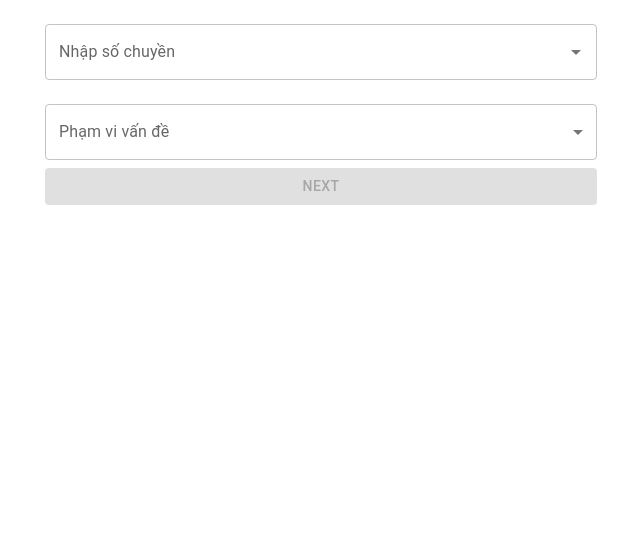
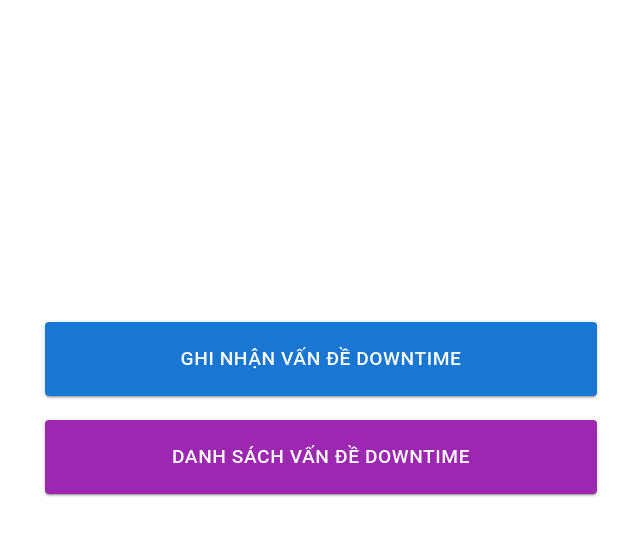
Before and after one commit to avataraand76/issue-logger, a React (Create React App) app: page / in a window 1280 px wide. Shown: the top 536 px of the page, without its empty margins (319-959 px from the left). Built offline with nearby package versions, Linux system fonts and the light colour scheme.

Commit message:
remake homepage, add report-issue-page

```diff
--- a/src/pages/HomePage.js
+++ b/src/pages/HomePage.js
@@ -1,101 +1,57 @@
 // src/pages/HomePage.js
 import React from "react";
 import { useNavigate } from "react-router-dom";
-import {
-  Container,
-  Button,
-  TextField,
-  Autocomplete,
-  MenuItem,
-} from "@mui/material";
-import { useFormContext } from "../context/FormContext";
+import { Container, Button, Box } from "@mui/material";
+import { styled } from "@mui/system";
+
+const AnimatedButton = styled(Button)(({ theme }) => ({
+  padding: "20px 0",
+  fontSize: "1.2rem",
+  transition: "all 0.3s ease-in-out",
+  "&:hover": {
+    transform: "scale(1.05)",
+    boxShadow: "0 4px 20px rgba(0, 0, 0, 0.25)",
+  },
+}));
 
 const HomePage = () => {
-  const { formData, updateFormData } = useFormContext();
   const navigate = useNavigate();
 
-  // Danh sách các số chuyền và nhãn của chúng
-  const lineNumbers = Array.from({ length: 40 }, (_, i) => ({
-    value: i + 1,
-    label: i + 1 === 14 ? "Line 20.01" : `Line ${i + 1}`,
-  }));
+  const handleReportIssue = () => {
+    navigate("/report-issue");
+  };
 
-  const scopes = [
-    { value: "Máy móc", label: "Máy móc" },
-    { value: "Con người", label: "Con người" },
-    { value: "Nguyên phụ liệu", label: "Nguyên phụ liệu" },
-    { value: "Phương pháp", label: "Phương pháp" },
-    { value: "Khác", label: "Khác" },
-  ];
-
-  const handleNext = () => {
-    if (!formData.lineNumber || !formData.scope) return;
-    switch (formData.scope) {
-      case "Máy móc":
-        navigate("/machinery");
-        break;
-      case "Con người":
-        navigate("/people");
-        break;
-      case "Nguyên phụ liệu":
-        navigate("/materials");
-        break;
-      case "Phương pháp":
-        navigate("/method");
-        break;
-      case "Khác":
-        navigate("/other");
-        break;
-      default:
-        break;
-    }
+  const handleIssueList = () => {
+    navigate("/issue-list");
   };
 
   return (
     <Container maxWidth="sm">
-      <Autocomplete
-        options={lineNumbers}
-        getOptionLabel={(option) => option.label}
-        onChange={(event, newValue) => {
-          updateFormData({ lineNumber: newValue ? newValue.label : "" });
-        }}
-        value={
-          lineNumbers.find((ln) => ln.label === formData.lineNumber) || null
-        }
-        renderInput={(params) => (
-          <TextField
-            {...params}
-            label="Nhập số chuyền"
-            variant="outlined"
-            fullWidth
-            margin="normal"
-          />
-        )}
-      />
-      <TextField
-        select
-        label="Phạm vi vấn đề"
-        value={formData.scope}
-        onChange={(e) => updateFormData({ scope: e.target.value })}
-        variant="outlined"
-        fullWidth
-        margin="normal"
+      <Box
+        display="flex"
+        flexDirection="column"
+        justifyContent="center"
+        alignItems="center"
+        minHeight="100vh"
       >
-        {scopes.map((scopeOption) => (
-          <MenuItem key={scopeOption.value} value={scopeOption.value}>
-            {scopeOption.label}
-          </MenuItem>
-        ))}
-      </TextField>
-      <Button
-        variant="contained"
-        color="primary"
-        fullWidth
-        onClick={handleNext}
-        disabled={!formData.lineNumber || !formData.scope}
-      >
-        Next
-      </Button>
+        <AnimatedButton
+          variant="contained"
+          color="primary"
+          fullWidth
+          onClick={handleReportIssue}
+          sx={{ mb: 3 }}
+        >
+          GHI NHẬN VẤN ĐỀ DOWNTIME
+        </AnimatedButton>
+        <AnimatedButton
+          variant="contained"
+          color="secondary"
+          fullWidth
+          onClick={handleIssueList}
+        >
+          DANH SÁCH VẤN ĐỀ DOWNTIME
+        </AnimatedButton>
+      </Box>
     </Container>
   );
 };
--- a/src/pages/MachineryPage.js
+++ b/src/pages/MachineryPage.js
@@ -4,6 +4,7 @@ import { useNavigate } from "react-router-dom";
 import {
   Container,
   TextField,
+  Typography,
   Button,
   MenuItem,
   Autocomplete,
@@ -38,10 +39,13 @@ const MachineryPage = () => {
 
   return (
     <Container maxWidth="sm">
+      <Typography variant="h5" gutterBottom>
+        VẤN ĐỀ LIÊN QUAN ĐẾN MÁY MÓC
+      </Typography>
       <form onSubmit={handleSubmit}>
         <TextField
           select
-          label="Chủng loại thiết bị"
+          label="Chọn loại thiết bị"
           value={formData.machineryType}
           onChange={(e) => updateFormData({ machineryType: e.target.value })}
           variant="outlined"
--- a/src/pages/MachineryRemediationPage.js
+++ b/src/pages/MachineryRemediationPage.js
@@ -34,7 +34,7 @@ const MachineryRemediationPage = () => {
   return (
     <Container maxWidth="sm">
       <Typography variant="h5" gutterBottom>
-        Hành động khắc phục
+        HÀNH ĐỘNG KHẮC PHỤC
       </Typography>
       <form onSubmit={handleSubmit}>
         <FormControl component="fieldset" fullWidth margin="normal">
@@ -98,7 +98,7 @@ const MachineryRemediationPage = () => {
           onClick={() => navigate(-1)}
           style={{ marginTop: "10px" }}
         >
-          Quay lại
+          Back
         </Button>
       </form>
     </Container>
--- /dev/null
+++ b/src/pages/ReportIssuePage.js
@@ -0,0 +1,116 @@
+// src/pages/ReportIssuePage.js
+import React from "react";
+import { useNavigate } from "react-router-dom";
+import {
+  Container,
+  Button,
+  TextField,
+  Typography,
+  Autocomplete,
+  MenuItem,
+} from "@mui/material";
+import { useFormContext } from "../context/FormContext";
+
+const ReportIssuePage = () => {
+  const { formData, updateFormData } = useFormContext();
+  const navigate = useNavigate();
+
+  // Danh sách các số chuyền và nhãn của chúng
+  const lineNumbers = Array.from({ length: 40 }, (_, i) => ({
+    value: i + 1,
+    label: i + 1 === 14 ? "Line 20.01" : `Line ${i + 1}`,
+  }));
+
+  const scopes = [
+    { value: "Máy móc", label: "Máy móc" },
+    { value: "Con người", label: "Con người" },
+    { value: "Nguyên phụ liệu", label: "Nguyên phụ liệu" },
+    { value: "Phương pháp", label: "Phương pháp" },
+    { value: "Khác", label: "Khác" },
+  ];
+
+  const handleNext = () => {
+    if (!formData.lineNumber || !formData.scope) return;
+    switch (formData.scope) {
+      case "Máy móc":
+        navigate("/machinery");
+        break;
+      case "Con người":
+        navigate("/people");
+        break;
+      case "Nguyên phụ liệu":
+        navigate("/materials");
+        break;
+      case "Phương pháp":
+        navigate("/method");
+        break;
+      case "Khác":
+        navigate("/other");
+        break;
+      default:
+        break;
+    }
+  };
+
+  return (
+    <Container maxWidth="sm">
+      <Typography variant="h5" gutterBottom>
+        GHI NHẬN VẤN ĐỀ DOWNTIME
+      </Typography>
+      <Autocomplete
+        options={lineNumbers}
+        getOptionLabel={(option) => option.label}
+        onChange={(event, newValue) => {
+          updateFormData({ lineNumber: newValue ? newValue.label : "" });
+        }}
+        value={
+          lineNumbers.find((ln) => ln.label === formData.lineNumber) || null
+        }
+        renderInput={(params) => (
+          <TextField
+            {...params}
+            label="Nhập số chuyền"
+            variant="outlined"
+            fullWidth
+            margin="normal"
+          />
+        )}
+      />
+      <TextField
+        select
+        label="Phạm vi vấn đề"
+        value={formData.scope}
+        onChange={(e) => updateFormData({ scope: e.target.value })}
+        variant="outlined"
+        fullWidth
+        margin="normal"
+      >
+        {scopes.map((scopeOption) => (
+          <MenuItem key={scopeOption.value} value={scopeOption.value}>
+            {scopeOption.label}
+          </MenuItem>
+        ))}
+      </TextField>
+      <Button
+        variant="contained"
+        color="primary"
+        fullWidth
+        onClick={handleNext}
+        disabled={!formData.lineNumber || !formData.scope}
+      >
+        Next
+      </Button>
+      <Button
+        variant="outlined"
+        color="secondary"
+        fullWidth
+        onClick={() => navigate(-1)}
+        style={{ marginTop: "10px" }}
+      >
+        Back
+      </Button>
+    </Container>
+  );
+};
+
+export default ReportIssuePage;
--- a/src/pages/ResponsiblePersonPage.js
+++ b/src/pages/ResponsiblePersonPage.js
@@ -87,7 +87,7 @@ const ResponsiblePersonPage = () => {
   return (
     <Container maxWidth="sm">
       <Typography variant="h5" gutterBottom>
-        Người chịu trách nhiệm
+        NGƯỜI CHỊU TRÁCH NHIỆM
       </Typography>
       <form onSubmit={handleSubmit}>
         <Autocomplete
--- a/src/routes.js
+++ b/src/routes.js
@@ -2,19 +2,23 @@
 import React from "react";
 import { BrowserRouter as Router, Route, Routes } from "react-router-dom";
 import HomePage from "./pages/HomePage";
+import ReportIssuePage from "./pages/ReportIssuePage";
+// import IssueListPage from "./pages/IssueListPage";
 import MachineryPage from "./pages/MachineryPage";
 import PeoplePage from "./pages/PeoplePage";
 import MaterialsPage from "./pages/MaterialsPage";
 import MethodPage from "./pages/MethodPage";
 import OtherPage from "./pages/OtherPage";
 import MachineryRemediationPage from "./pages/MachineryRemediationPage";
-import ResponsiblePersonPage from "./pages/ResponsiblePersonPage"; // Thêm dòng này
+import ResponsiblePersonPage from "./pages/ResponsiblePersonPage";
 
 const AppRoutes = () => {
   return (
     <Router>
       <Routes>
         <Route path="/" element={<HomePage />} />
+        <Route path="/report-issue" element={<ReportIssuePage />} />
+        {/* <Route path="/issue-list" element={<IssueListPage />} /> */}
         <Route path="/machinery" element={<MachineryPage />} />
         <Route path="/people" element={<PeoplePage />} />
         <Route path="/materials" element={<MaterialsPage />} />
```
